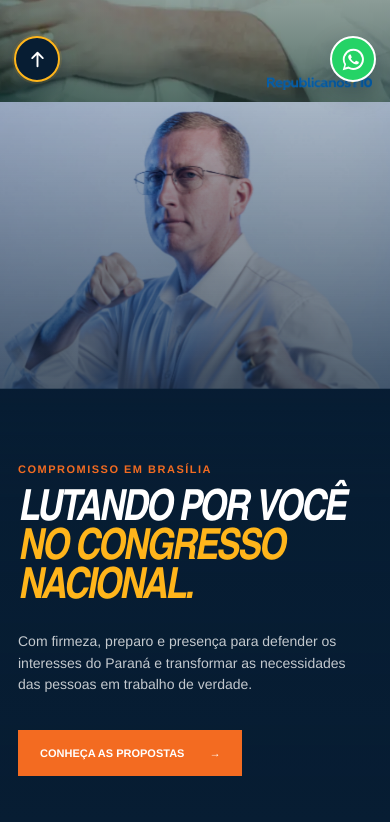
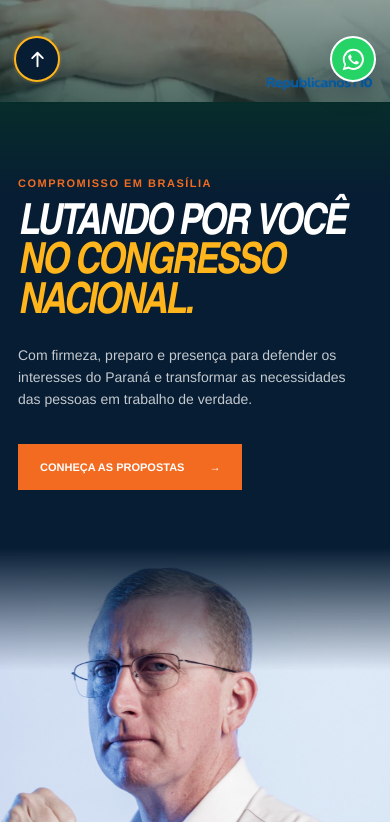
Before and after one commit to Crowax666/ederbublitz-campanha, a Next.js app: page / in a window 390 px wide. Shown: the part 742-1564 px from the top of the page. Built offline with nearby package versions, Linux system fonts and the light colour scheme; no server answers.

Commit message:
feat: inverte Congresso no mobile e suaviza transicoes

```diff
--- a/app/globals.css
+++ b/app/globals.css
@@ -1590,3 +1590,75 @@ a:focus-visible { outline:3px solid var(--yellow); outline-offset:4px; }
 @media screen and (max-width:380px) {
   main .mobileHero .mobileHeroCopy { right:16px; width:61%; }
 }
+
+/* Congresso no mobile: mensagem primeiro, foto depois, com passagem suave
+   entre o verde da Hero, o azul institucional e o fundo claro das propostas. */
+@keyframes mobileCongressReveal {
+  from { opacity:.72; transform:translate3d(0,18px,0); }
+  to { opacity:1; transform:translate3d(0,0,0); }
+}
+
+@media screen and (max-width:760px) {
+  .homeOriginal .mobileHero + .congress {
+    display:flex!important;
+    flex-direction:column!important;
+    min-height:auto!important;
+    overflow:hidden!important;
+    background:var(--navy)!important;
+  }
+
+  .homeOriginal .mobileHero + .congress .congressCopy {
+    position:relative!important;
+    z-index:3!important;
+    inset:auto!important;
+    order:1!important;
+    width:100%!important;
+    padding:72px 20px 66px!important;
+    background:linear-gradient(180deg,#072d2b 0,#071d33 92px,#071d33 100%)!important;
+    text-align:left!important;
+  }
+
+  .homeOriginal .mobileHero + .congress > img {
+    position:relative!important;
+    z-index:0!important;
+    inset:auto!important;
+    order:2!important;
+    width:100%!important;
+    height:clamp(430px,116vw,620px)!important;
+    object-fit:cover!important;
+    object-position:62% 20%!important;
+  }
+
+  .homeOriginal .mobileHero + .congress::after {
+    content:""!important;
+    position:absolute!important;
+    z-index:1!important;
+    inset:auto 0 0!important;
+    height:clamp(430px,116vw,620px)!important;
+    background:
+      linear-gradient(180deg,#071d33 0,rgba(7,29,51,.72) 8%,transparent 27%),
+      linear-gradient(0deg,#f4f3ee 0,rgba(244,243,238,.68) 5%,transparent 22%)!important;
+    pointer-events:none!important;
+  }
+
+  .homeOriginal .mobileHero + .congress .congressCopy h2 {
+    font-size:clamp(39px,11vw,56px)!important;
+  }
+}
+
+@supports (animation-timeline:view()) {
+  @media screen and (max-width:760px) {
+    .homeOriginal .mobileHero + .congress .congressCopy,
+    .homeOriginal .mobileHero + .congress > img {
+      animation:mobileCongressReveal .6s cubic-bezier(.22,.8,.32,1) both;
+      animation-timeline:view();
+      animation-range:entry 6% cover 28%;
+    }
+  }
+}
+
+@media screen and (max-width:479px) {
+  .homeOriginal .mobileHero + .congress .congressCopy {
+    padding:64px 18px 58px!important;
+  }
+}
```
